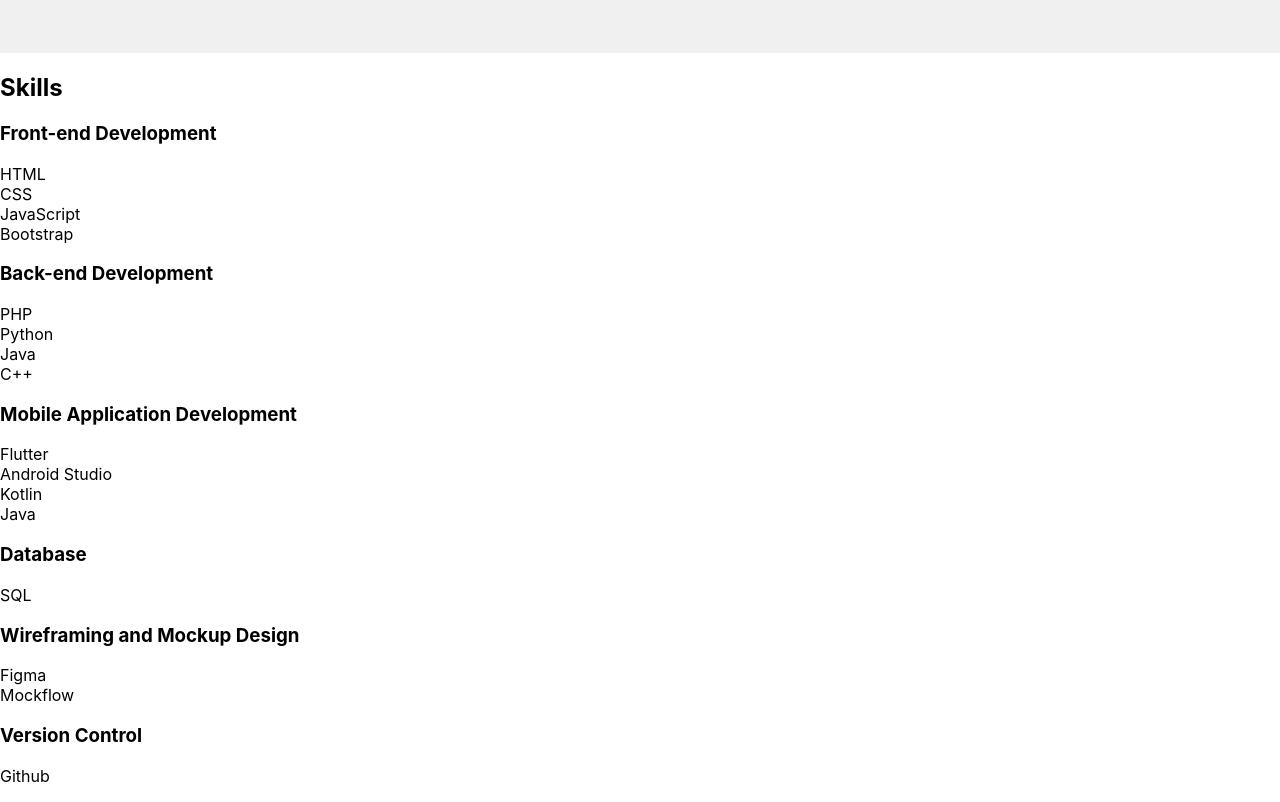
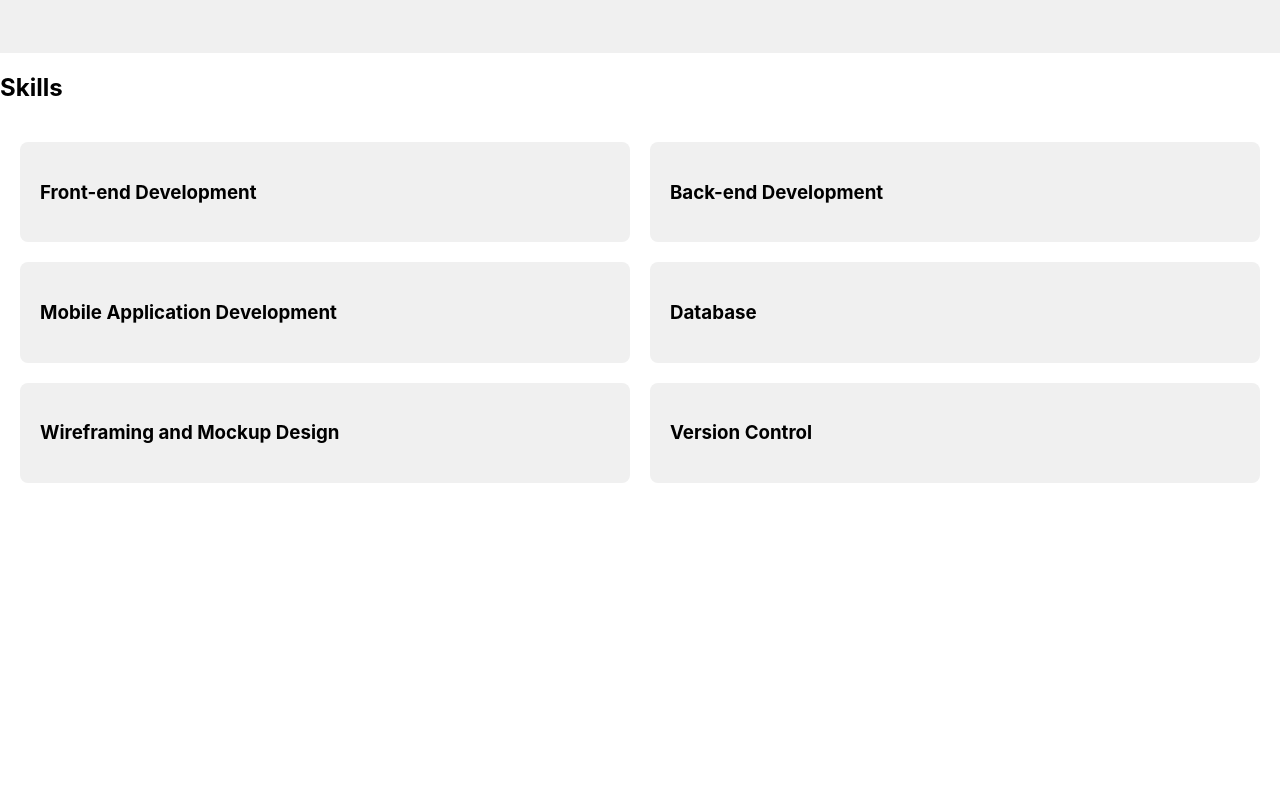
Before and after one commit to Njambi-M/Maria-N-portfolio, a React (Create React App) app: page / in a window 1280 px wide. Shown: the part 940-1742 px from the top of the page. After the commit the page ends 1443 px from the top, so only its background shows below. Built offline with nearby package versions, Linux system fonts and the light colour scheme.

Commit message:
feat: add style to the skills section

```diff
--- a/src/components/skills/skills.css
+++ b/src/components/skills/skills.css
@@ -0,0 +1,27 @@
+.skills-container {
+	display: grid;
+	grid-template-columns: repeat(2, 1fr);
+	gap: 20px;
+	padding: 20px;
+}
+
+.card {
+	background-color: #f0f0f0;
+	padding: 20px;
+	border-radius: 8px;
+	cursor: pointer;
+	transition: transform 0.3s ease-in-out;
+}
+
+.card:hover {
+	transform: scale(1.05);
+}
+
+.card-details {
+	display: none;
+	margin-top: 10px;
+}
+
+.card.selected .card-details {
+	display: block;
+}
```
